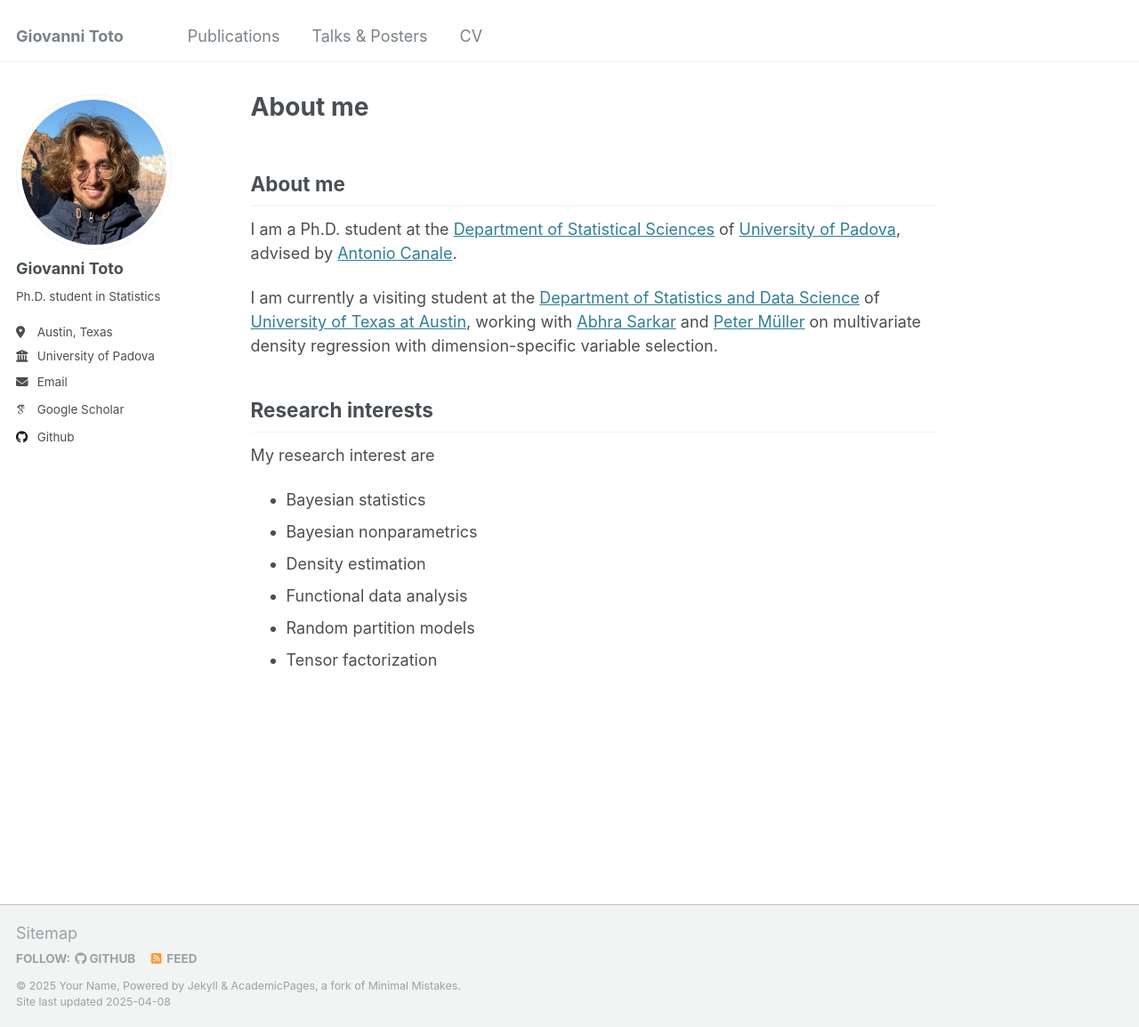
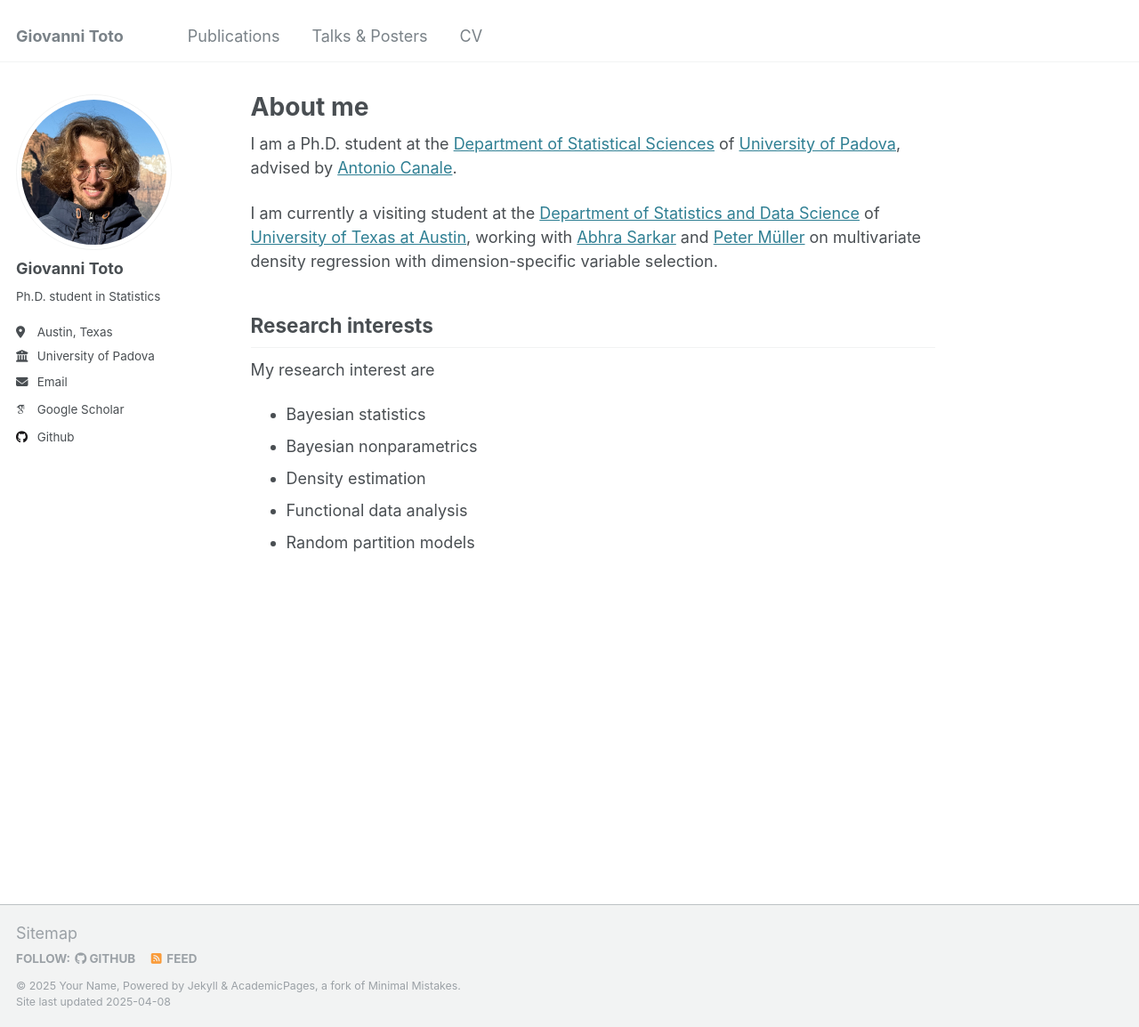
Before and after one commit to giovannitoto/giovannitoto.github.io, a Jekyll site: the page built from _pages/about.md, in a window 1280 px wide and 1154 px high. Shown: the whole window at 89% size. Built offline with Jekyll 4.4.1, drawn with Linux system fonts in a browser that asks for light colours; some web fonts are replaced.

Commit message:
Update about.md

```diff
--- a/_pages/about.md
+++ b/_pages/about.md
@@ -7,8 +7,6 @@ redirect_from:
   - /about.html
 ---
 
-About me
-------
 I am a Ph.D. student at the [Department of Statistical Sciences](https://www.stat.unipd.it/en/) of [University of Padova](https://www.unipd.it/en/), advised by [Antonio Canale]().
 
 I am currently a visiting student at the [Department of Statistics and Data Science](https://stat.utexas.edu/) of [University of Texas at Austin](https://www.utexas.edu/), working with [Abhra Sarkar](https://abhrastat.github.io/) and [Peter Müller](https://web.ma.utexas.edu/users/pmueller/) on multivariate density regression with dimension-specific variable selection.
@@ -23,4 +21,3 @@ My research interest are
 * Density estimation
 * Functional data analysis
 * Random partition models
-* Tensor factorization
```
